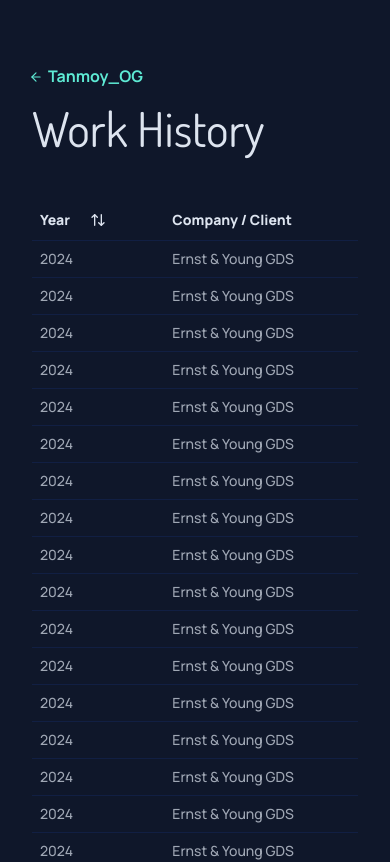
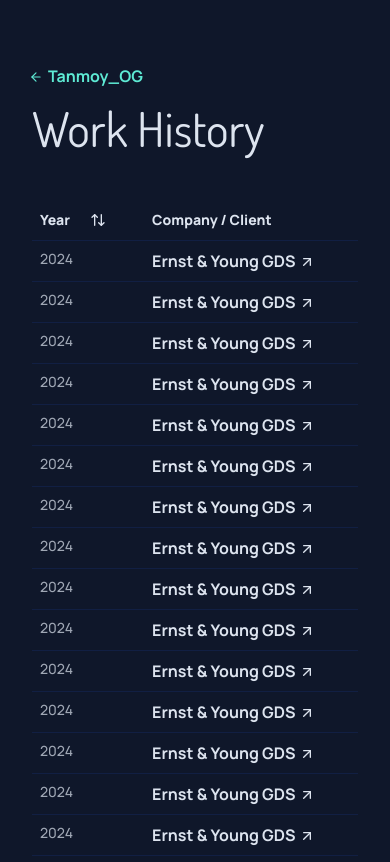
Before and after one commit to tanmoy-OG/my-portfolio, a Next.js app: page /archive/jobs in a window 390 px wide. Shown: the top 862 px of the page. Built offline with nearby package versions, Linux system fonts and the light colour scheme; a web font is replaced by a local one.

Commit message:
changelog: 1. capped the rendered list limit for experience and projects components in their respective sections in landing. 2. updated the responsive design and styles for all the archive/ children pages and updated the asset data jsons for testing.

```diff
--- a/src/assets/data/achievements.json
+++ b/src/assets/data/achievements.json
@@ -4,7 +4,7 @@
     "description": "Top 20 finalists out of 350 participants",
     "event": "Rebase<01>",
     "organization": "GDS IIIT Kalyani",
-    "certificate": ""
+    "certificate": "www.hello.com"
   },
   {
     "year": "2024",
--- a/src/assets/data/certificates.json
+++ b/src/assets/data/certificates.json
@@ -10,6 +10,6 @@
         "skills": [
             "Computer Networking"
         ],
-        "link": "abc.com"
+        "link": "https://www.externalwebsite.com"
     }
 ]
--- a/src/assets/data/experience.json
+++ b/src/assets/data/experience.json
@@ -597,6 +597,6 @@
       "ABAP",
       "SAP GUI"
     ],
-    "portal": "s"
+    "portal": ""
   }
 ]
--- a/src/components/archive/achievement.tsx
+++ b/src/components/archive/achievement.tsx
@@ -51,10 +51,35 @@
                 <h1 className='font-sans-desc font-extrabold whitespace-nowrap'>{'Highlights'}</h1>
             )
         },
-        cell: ({ getValue }) => {
+        cell: ({ row, getValue }) => {
             const description = getValue() as string;
+            const certificate = (row.original as Achievement).certificate as string | undefined;
+
             return (
-                <h1 className='font-sans-desc font-medium opacity-70'>{description}</h1>
+                <>
+                    {/* Desktop (>= 1024px): show plain text */}
+                    <h1 className='hidden lg:block font-sans-desc font-medium opacity-70'>
+                        {description}
+                    </h1>
+
+                    {/* Mobile / tablet (< 1024px): show text as a link to certificate */}
+                    {certificate ? (
+                        <Link
+                            href={certificate}
+                            target="_blank"
+                            rel="noopener noreferrer"
+                            className="lg:hidden flex gap-1 items-center transition-all group w-fit"
+                        >
+                            <h1 className='font-sans-desc font-medium opacity-70 group-hover:text-accent group-hover:opacity-100 transition-all'>{description}</h1>
+
+                            <LuArrowUpRight className='size-4 mt-0.5 opacity-70 group-hover:translate-x-1 group-hover:-translate-y-1 group-hover:text-accent group-hover:opacity-100 transition-all' />
+                        </Link>
+                    ) : (
+                        <h1 className='font-sans-desc font-medium opacity-70 lg:hidden'>
+                            {description}
+                        </h1>
+                    )}
+                </>
             );
         },
     },
--- a/src/components/archive/certificate.tsx
+++ b/src/components/archive/certificate.tsx
@@ -42,10 +42,35 @@
                 <h1 className='font-sans-desc font-extrabold whitespace-nowrap'>{'Certificate'}</h1>
             )
         },
-        cell: ({ getValue }) => {
+        cell: ({ row, getValue }) => {
             const title = getValue() as string;
+            const link = (row.original as Certificate).link as string | undefined;
+
             return (
-                <h1 className='font-sans-desc font-medium opacity-70'>{title}</h1>
+                <>
+                    {/* Desktop (>= 1024px): show plain text */}
+                    <h1 className='hidden lg:block font-sans-desc font-medium opacity-70'>
+                        {title}
+                    </h1>
+
+                    {/* Mobile / tablet (< 1024px): show text as a link to certificate */}
+                    {link ? (
+                        <Link
+                            href={link}
+                            target="_blank"
+                            rel="noopener noreferrer"
+                            className="lg:hidden flex gap-1 items-center transition-all group w-fit"
+                        >
+                            <h1 className='font-sans-desc font-medium opacity-70 group-hover:text-accent group-hover:opacity-100 transition-all'>{title}</h1>
+
+                            <LuArrowUpRight className='size-4 mt-0.5 opacity-70 group-hover:translate-x-1 group-hover:-translate-y-1 group-hover:text-accent group-hover:opacity-100 transition-all' />
+                        </Link>
+                    ) : (
+                        <h1 className='font-sans-desc font-medium opacity-70 lg:hidden'>
+                            {title}
+                        </h1>
+                    )}
+                </>
             );
         },
     },
--- a/src/components/archive/job.tsx
+++ b/src/components/archive/job.tsx
@@ -3,7 +3,7 @@
 import Link from "next/link";
 import { Badge } from "@/components/ui/badge";
 import { Button } from "@/ui/button";
-import { LuArrowUpDown } from "react-icons/lu";
+import { LuArrowUpDown, LuArrowUpRight } from "react-icons/lu";
 import { BsDashLg } from "react-icons/bs";
 
 const JobCol: ColumnDef<Job>[] = [
@@ -43,10 +43,29 @@
                 <h1 className='font-sans-desc font-extrabold whitespace-nowrap'>{'Company / Client'}</h1>
             )
         },
-        cell: ({ getValue }) => {
+        cell: ({ row, getValue }) => {
             const company = getValue() as string;
+            const portal = (row.original as Job).portal as string | undefined;
+
             return (
-                <h1 className='font-sans-desc font-medium opacity-70'>{company}</h1>
+                <>
+                    {portal ? (
+                        <Link
+                            href={portal}
+                            target="_blank"
+                            rel="noopener noreferrer"
+                            className="flex gap-1 items-center transition-all group w-fit"
+                        >
+                            <h1 className='font-sans-desc font-bold text-base group-hover:text-accent transition-all'>{company}</h1>
+
+                            <LuArrowUpRight className='size-4 mt-0.5 group-hover:translate-x-1 group-hover:-translate-y-1 group-hover:text-accent transition-all' />
+                        </Link>
+                    ) : (
+                        <h1 className='font-sans-desc font-bold text-base md:hidden'>
+                            {company}
+                        </h1>
+                    )}
+                </>
             );
         },
     },
@@ -63,14 +82,7 @@
         cell: ({ getValue }) => {
             const title = getValue() as string;
             return (
-                <Link
-                    href={'/archive/projects/' + title}
-                    target="_blank"
-                    rel="noopener noreferrer"
-                    className='font-sans-desc font-extrabold hover:text-accent transition-all'
-                >
-                    {title}
-                </Link>
+                <h1 className='font-sans-desc font-medium opacity-70'>{title}</h1>
             );
         },
     },
--- a/src/components/archive/project.tsx
+++ b/src/components/archive/project.tsx
@@ -49,9 +49,10 @@
                     href={'/archive/projects/' + title}
                     target="_blank"
                     rel="noopener noreferrer"
-                    className='font-sans-desc font-extrabold hover:text-accent transition-all'
+                    className='flex gap-1 items-center transition-all group w-fit'
                 >
-                    {title}
+                    <h1 className='font-sans-desc font-bold text-base group-hover:text-accent transition-all'>{title}</h1>
+                    <LuArrowUpRight className='size-4 mt-0.5 group-hover:translate-x-1 group-hover:-translate-y-1 group-hover:text-accent transition-all' />
                 </Link>
             );
         },
@@ -108,10 +109,10 @@
             const link = getValue() as string;
             return link && (
                 <Link
-                    href={link}
+                    href={"https://" + link}
                     target="_blank"
                     rel="noopener noreferrer"
-                    className='opacity-70 flex gap-1 items-center hover:opacity-100 transition-all group w-fit'
+                    className='opacity-70 flex gap-2 items-center hover:opacity-100 transition-all group w-fit'
                 >
                     <h1 className='font-sans-desc font-medium group-hover:text-accent transition-all'>{link}</h1>
                     <LuArrowUpRight className='size-4 mt-0.5 group-hover:translate-x-1 group-hover:-translate-y-1 group-hover:text-accent transition-all' />
--- a/src/components/landing/experience.tsx
+++ b/src/components/landing/experience.tsx
@@ -25,7 +25,7 @@
             {'<section>'}
           </h1>
           <div className="flex flex-col gap-8">
-            {jobList.map((data, id) => (
+            {jobList.slice(0, 4).map((data, id) => (
               <ExpJob
                 key={id}
                 date={data.date}
@@ -47,7 +47,7 @@
       <div className='relative md:px-8'>
         <ShimmerText mt={130} ml={16} mlNegative={false} text='Projects' />
         <div className='mt-12 md:mt-18 lg:mt-24 flex flex-col gap-8'>
-          {projList.map((data, id) => (
+          {projList.slice(0, 4).map((data, id) => (
             <ExpProject
               key={id}
               gallery={data.gallery}
--- a/src/components/landing/skill-n-achieve.tsx
+++ b/src/components/landing/skill-n-achieve.tsx
@@ -22,7 +22,7 @@
       <div className='flex flex-col lg:flex-row justify-between item gap-8 md:gap-12 lg:gap-28 md:px-8'>
         <div className='w-full lg:w-1/2 flex flex-col gap-6 md:gap-7 lg:gap-8'>
           <div className="flex flex-col gap-3 md:gap-4">
-            {achievements.map((data, id) => (
+            {achievements.slice(0, 4).map((data, id) => (
               <Link key={id} href={data.certificate} className='ml-4 md:ml-0 font-sans-desc opacity-70 group hover:text-accent hover:opacity-100 transition-all hover:cursor-pointer text-sm md:text-lg lg:text-base z-20'>
                 <span>{data.description}</span>
                 <span className='flex flex-wrap gap-1 items-center'>
```
